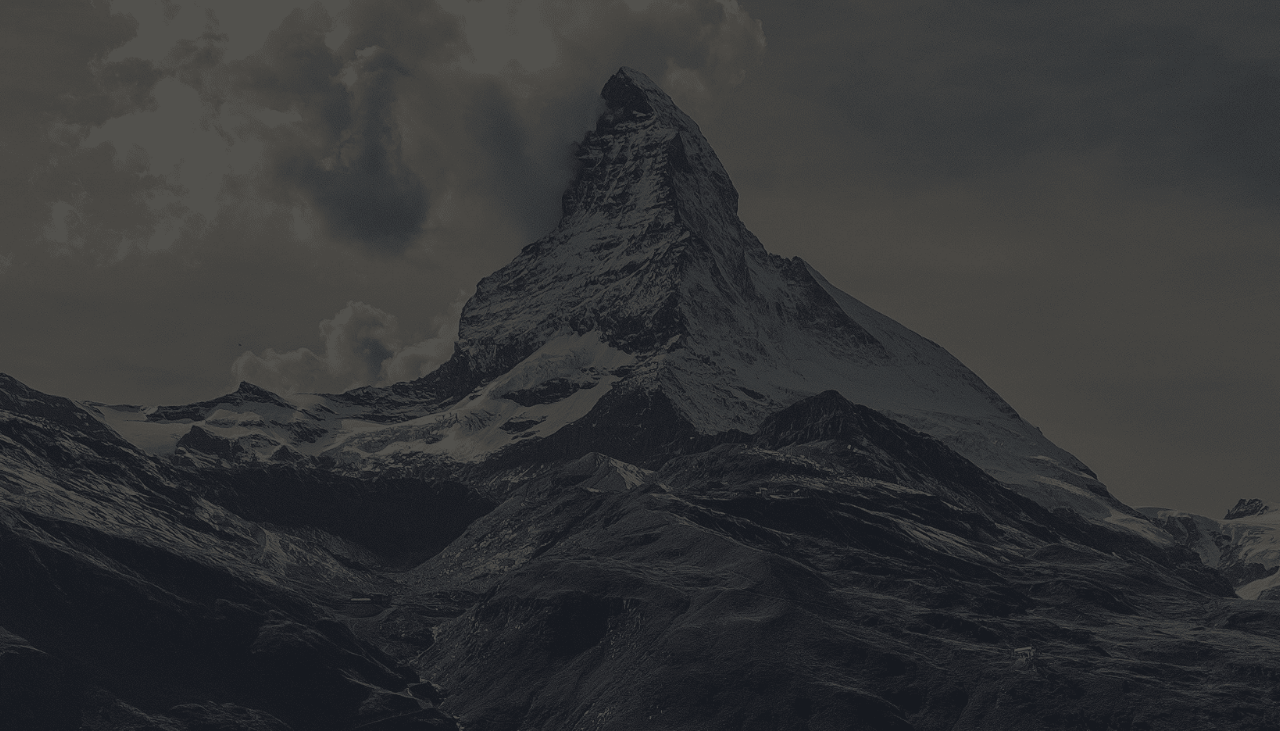
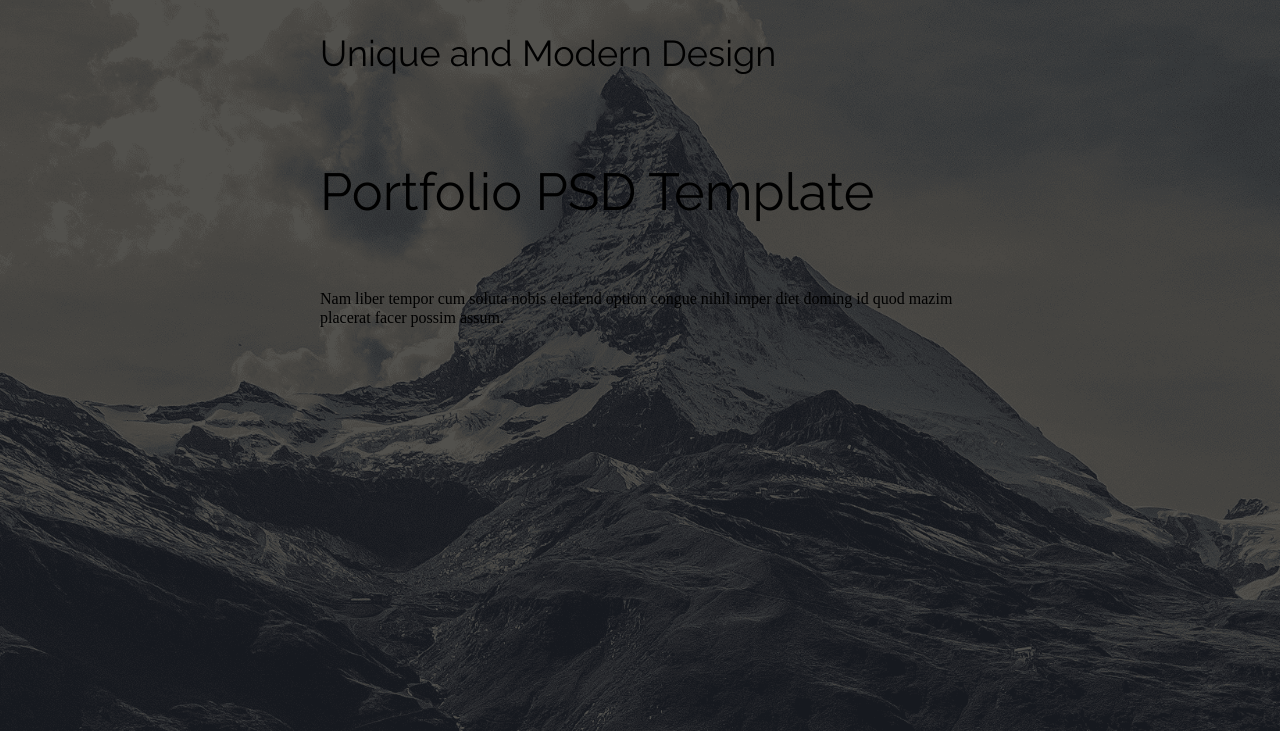
Before and after one commit to Karto4an/website, a plain HTML site: page index.html in a window 1280 px wide. Shown: the part 69-800 px from the top of the page. Drawn offline with Linux system fonts and the light colour scheme.

Commit message:
Add main title

```diff
--- a/css/master.css
+++ b/css/master.css
@@ -79,3 +79,22 @@ a{
 .header_search{
   grid-column: 13/14;
 }
+
+.title{
+  display: grid;
+  grid-template-columns: 1fr 2fr 1fr;
+}
+.title_1line{
+  grid-column: 2/3;
+  font-family: 'Raleway', sans-serif;
+  font-size: 36px;
+}
+.title_2line{
+  grid-column: 2/3;
+  font-family: 'Raleway', sans-serif;
+  font-size: 52px;
+  font-variant: extra-bold;
+}
+.title_3line{
+  grid-column: 2/3;
+}
--- a/index.html
+++ b/index.html
@@ -8,6 +8,8 @@
     <link rel="preconnect" href="https://fonts.gstatic.com">
     <link href="https://fonts.googleapis.com/css2?family=Montserrat:wght@300&display=swap" rel="stylesheet">
     <link href="https://fonts.googleapis.com/css2?family=Raleway&display=swap" rel="stylesheet">
+    <link href="https://fonts.googleapis.com/css2?family=Raleway:wght@500&display=swap" rel="stylesheet">
+    <link href="https://fonts.googleapis.com/css2?family=Raleway:wght@800&display=swap" rel="stylesheet">
   </head>
   <body>
     <header>
@@ -28,7 +30,11 @@
           <img src="img/icon-search.png" alt="Search">
         </a>
       </nav>
-
+      <div class="title">
+        <p class="title_1line">Unique and Modern Design</p>
+        <p class="title_2line">Portfolio PSD Template</p>
+        <p class="title_3line">Nam liber tempor cum soluta nobis eleifend option congue nihil imper diet doming id quod mazim placerat facer possim assum.</p>
+      </div>
     </header>
 
 
```
